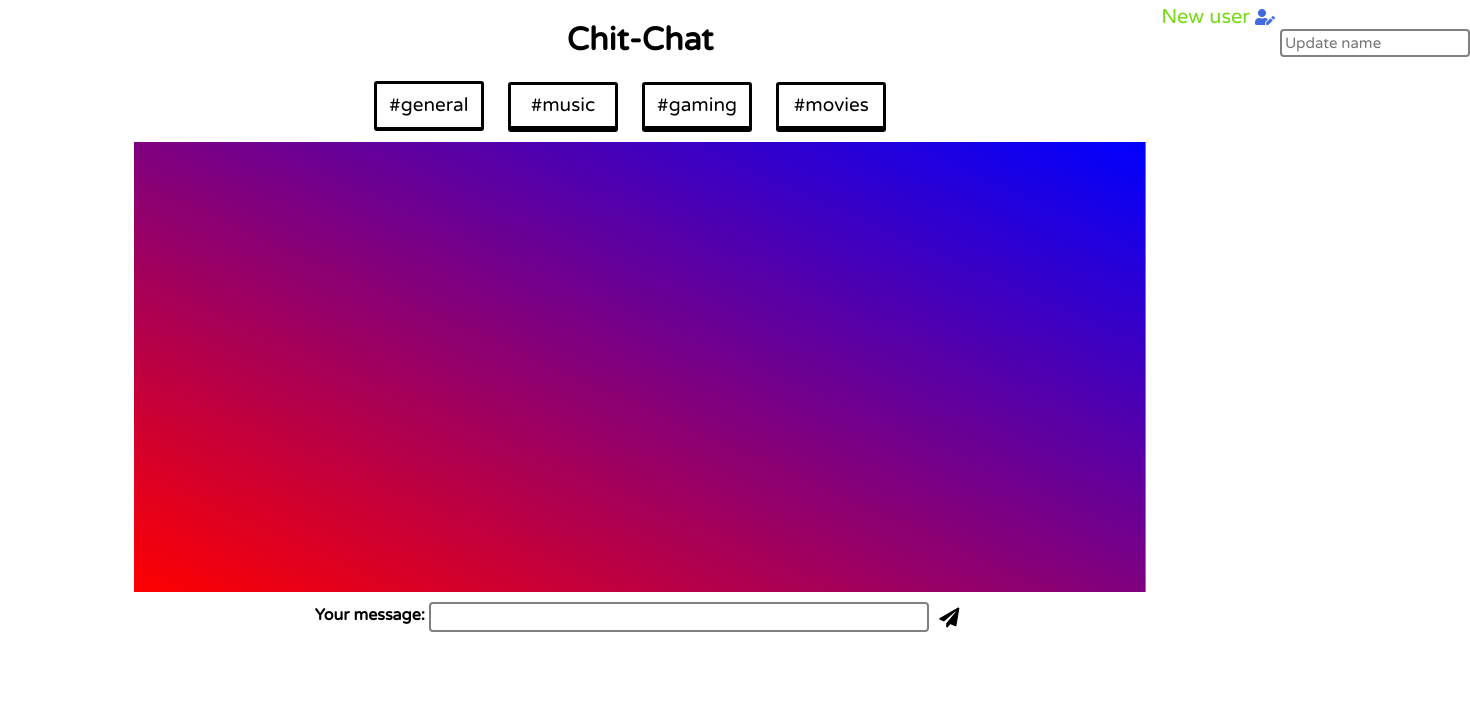
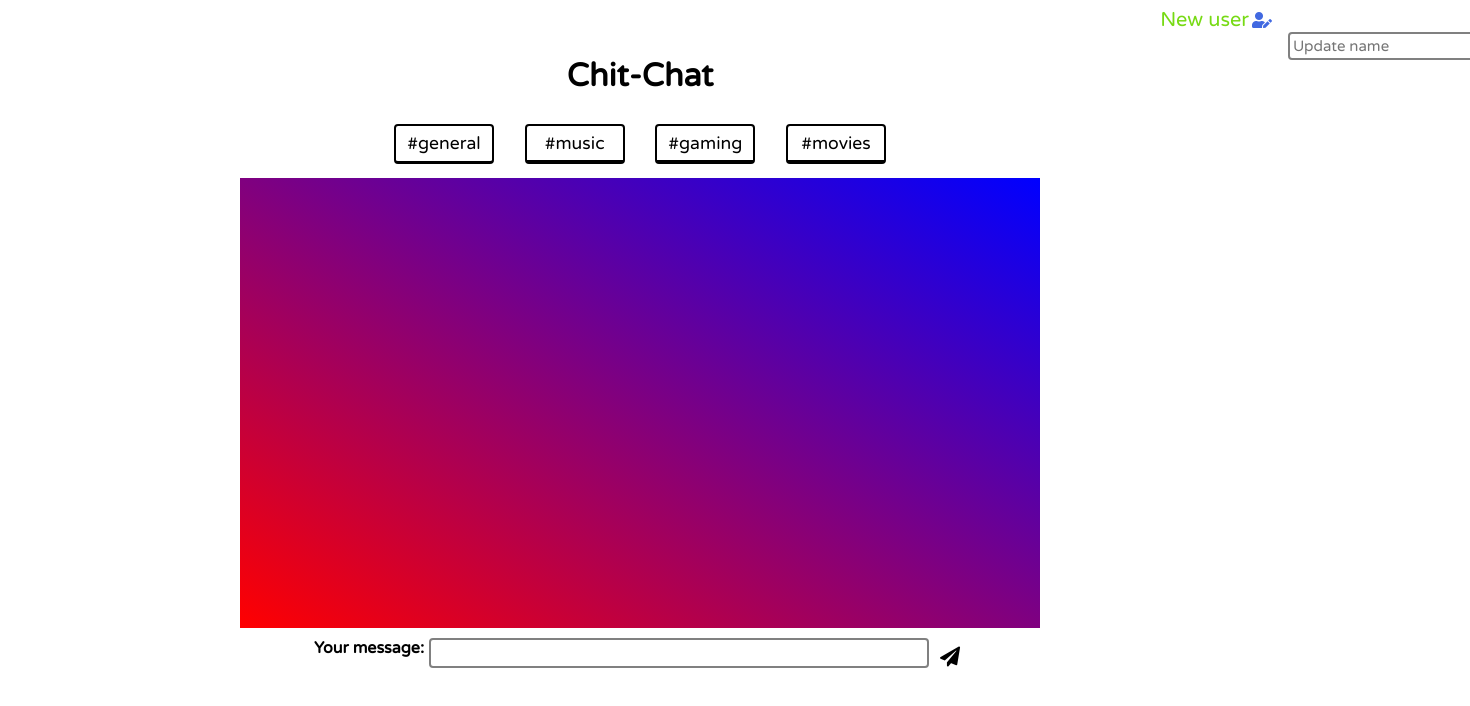
Before and after one commit to yashdesoi/Chit-Chat, a plain HTML site: page index.html in a window 1280 px wide. Shown: the whole page, 1470 px wide, since content can reach past the window. Drawn offline with nearby package versions, Linux system fonts and the light colour scheme; no server answers.

Commit message:
misc upates

```diff
--- a/index.html
+++ b/index.html
@@ -11,6 +11,12 @@
     <link rel="stylesheet" href="main.css">
 </head>
 <body>
+    <!-- Update name form -->
+    <form class="update-name" name="updateName" autocomplete="off">
+        <div class="display-name"><span></span><i class="fas fa-user-edit"></i></div>
+        <input type="text" name="name" id="name" required placeholder="Update name">
+    </form>
+
     <!-- Title -->
     <h1 class="title">Chit-Chat</h1>
 
@@ -41,12 +47,6 @@
         <div class="field-title">Your message:</div>
         <textarea rows='10' cols='50' id="message" name="message" required></textarea>
         <button class="send"><i class="fas fa-paper-plane"></i></button>
-    </form>
-
-    <!-- Update name form -->
-    <form class="update-name" name="updateName" autocomplete="off">
-        <div class="display-name"><span></span><i class="fas fa-user-edit"></i></div>
-        <input type="text" name="name" id="name" required placeholder="Update name">
     </form>
 
 
--- a/main.css
+++ b/main.css
@@ -7,46 +7,58 @@
     box-sizing: border-box;
 }
 
+body {
+    position: relative;
+}
+
 /* Title */
 .title {
     text-align: center;
+    margin: 25px 0;
 }
 
 
 /* Buttons for chatroom */
 .buttons {
-    text-align: center;
+    width: 100%;
+    max-width: 500px;
+    margin: 10px auto;
+    display: flex;
+    justify-content: space-between;
+}
+
+@media (max-width: 388px) {
+    .buttons {
+        height: 100px;
+        flex-wrap: wrap;
+        justify-content: center;
+    }
 }
 
 .button {
     font-family: inherit;
-    font-size: 1.3rem;
-    margin-right: 20px;
+    font-size: 1.1rem;
     cursor: pointer;
-}
-
-.button {
-    width: 110px;
-    height: 50px;
+    width: 100px;
+    height: 40px;
+    margin: 4px;
     background-color: white;
     color: black;
     cursor: pointer;
-    font-size: 19px;
-    font-family: inherit;
-    border: 3px solid black;
-    border-bottom: 6px solid black;
-    border-radius: 3px;
+    border: 2px solid black;
+    border-bottom: 4px solid black;
+    border-radius: 4px;
 }
 
 .button:first-of-type {
-    border-bottom-width: 4px;
+    border-bottom-width: 3px;
 }
 
 /* Chat window */
 .window {
     list-style: none;
-    width: 80%;
-    min-width: 700px;
+    width: 100%;
+    max-width: 800px;
     height: 450px;
     margin: 10px auto;
     overflow-y: scroll;
@@ -99,8 +111,12 @@
 
 /* Send message forms */
 .send-message {
-    width: max-content;
+    width: 100%;
+    max-width: max-content;
     margin: auto;
+    display: flex;
+    justify-content: center;
+    align-items: flex-start;
 }
 
 .send-message > * {
@@ -109,11 +125,11 @@
 
 .field-title {
     font-weight: bold;
-    vertical-align: top;
-    margin-top: 3px;
+    margin-right: 5px;
 }
 
 #message {
+    min-width: 0;
     width: 500px;
     height: 30px;
     padding: 3px;
@@ -123,7 +139,6 @@
     font-size: 15px;
     font-family: inherit;
     resize: none;
-    vertical-align: middle;
 }
 
 #message:focus {
@@ -134,8 +149,8 @@
     background-color: inherit;
     border: none;
     cursor: pointer;
-    vertical-align: bottom;
-    margin-bottom: 3px;
+    align-self: flex-end;
+    margin-left: 5px;
 }
 
 .send > i {
@@ -152,23 +167,17 @@
 
 /* Update name form */
 .update-name {
-    position: absolute;
-    top: 5px;
-    right: 5px;
+    display: flex;
+    flex-direction: column;
+    align-items: flex-end;
 }
 
 .display-name {
     width: max-content;
-    margin: 0 0 0 auto;
-}
-
-.display-name > * {
-    display: inline-block;
-    margin-left: 5px;
-    vertical-align: middle;
 }
 
 .display-name > span {
+    margin-right: 3px;
     font-size: 20px;
     color: rgb(119, 218, 20);
 }
@@ -187,9 +196,9 @@
     font-size: 15px;
     font-family: inherit;
 
-    position: absolute;
-    right: -195px;
-    /* right: 0; */
+    position: fixed;
+    right: -198px;
+    top: 32px;
 
     transition: all 250ms linear;
 }
--- a/scripts/app.js
+++ b/scripts/app.js
@@ -82,10 +82,10 @@ let clicks = 0;
 // Toggling input field
 updateNameButton.addEventListener('click', event => {
     if (clicks%2 === 0) {
-        updateNameField.style.right = '0px';
+        updateNameField.style.right = '8px';
         clicks += 1;
     } else {
-        updateNameField.style.right = '-195px';
+        updateNameField.style.right = '-198px';
         clicks += 1;
     }
 });
@@ -97,7 +97,7 @@ updateNameForm.addEventListener('submit', event => {
 
     user.changeName(name);
     displayName.textContent = name;
-    updateNameField.style.right = '-195px';
+    updateNameField.style.right = '-198px';
     clicks += 1;
     updateNameForm.reset();
 });
@@ -113,8 +113,8 @@ rooms.addEventListener('click', event => {
         if (roomname === chatroom.name) {
 
         } else {
-            array.forEach(element => element.style.borderBottomWidth = '6px');
-            event.target.style.borderBottomWidth = '4px';
+            array.forEach(element => element.style.borderBottomWidth = '4px');
+            event.target.style.borderBottomWidth = '3px';
 
             // Clearing window, changing room and setting up new real-time listner.
             chatUI.clear();
```
